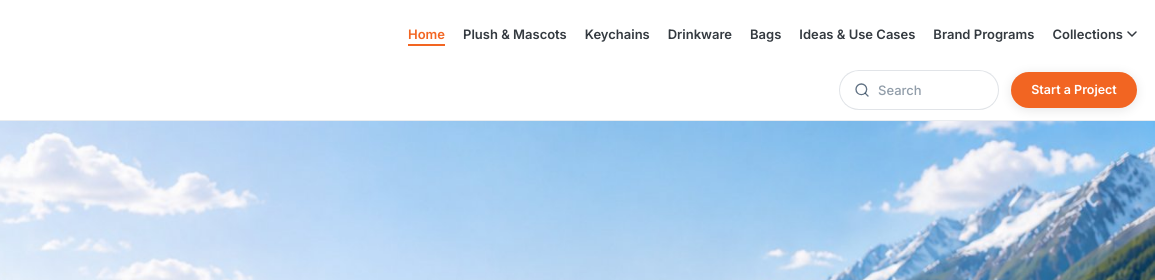
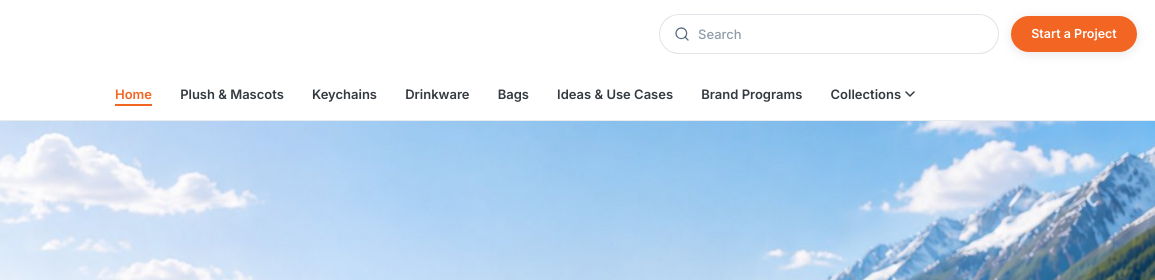
Before and after one commit to jessicaqiu525/amazingyep-site, a website: page index.html in a window 1280 px wide. Shown: the top 280 px of the page, 125-1280 px from the left. Drawn offline with Linux system fonts and the light colour scheme.

Commit message:
Balance two-row header layout

```diff
--- a/style.css
+++ b/style.css
@@ -149,7 +149,7 @@ img { max-width: 100%; height: auto; display: block; }
 
 .nav-inner {
   display: grid;
-  grid-template-columns: 148px minmax(0, 1fr);
+  grid-template-columns: 148px minmax(0, 1fr) auto;
   grid-template-rows: 68px 52px;
   align-items: center;
   height: 120px;
@@ -162,12 +162,14 @@ img { max-width: 100%; height: auto; display: block; }
 .nav-logo img { height: 62px; width: auto; }
 
 .nav-links {
-  display: flex;
-  align-items: center;
-  justify-content: flex-end;
-  gap: 21px;
+  grid-column: 1 / -1;
+  grid-row: 2;
+  display: flex;
+  align-items: center;
+  justify-content: center;
+  gap: clamp(22px, 2.7vw, 48px);
   list-style: none;
-  margin-left: 28px;
+  margin-left: 0;
 }
 
 .nav-links a {
@@ -195,13 +197,13 @@ img { max-width: 100%; height: auto; display: block; }
 .nav-links a:hover::after, .nav-links a.active::after { width: 100%; }
 
 .nav-cta {
-  grid-column: 1 / -1;
+  grid-column: 2 / 4;
+  grid-row: 1;
   display: flex;
   align-items: center;
   justify-content: flex-end;
   gap: 16px;
-  align-self: start;
-  padding-top: 2px;
+  align-self: center;
 }
 
 .nav-cta .btn-sm {
@@ -216,7 +218,7 @@ img { max-width: 100%; height: auto; display: block; }
   display: flex;
   align-items: center;
   gap: 8px;
-  width: 160px;
+  width: clamp(240px, 28vw, 420px);
   height: 40px;
   padding: 0 14px;
   border: 1px solid rgba(10, 37, 64, 0.12);
@@ -372,10 +374,10 @@ img { max-width: 100%; height: auto; display: block; }
   .nav-inner { padding: 0 18px; }
   .nav-logo { flex-basis: 136px; margin-right: 0; }
   .nav-logo img { height: 58px; }
-  .nav-links { gap: 18px; margin-left: 22px; }
+  .nav-links { gap: clamp(18px, 2.2vw, 32px); margin-left: 0; }
   .nav-links a { font-size: 13px; }
   .nav-cta { gap: 12px; }
-  .nav-search { width: 160px; }
+  .nav-search { width: clamp(220px, 27vw, 340px); }
   .nav-cta .btn-sm { min-width: 126px; min-height: 36px; padding: 8px 14px; font-size: 12.5px; }
 }
 @media (max-width: 1200px) {
```
